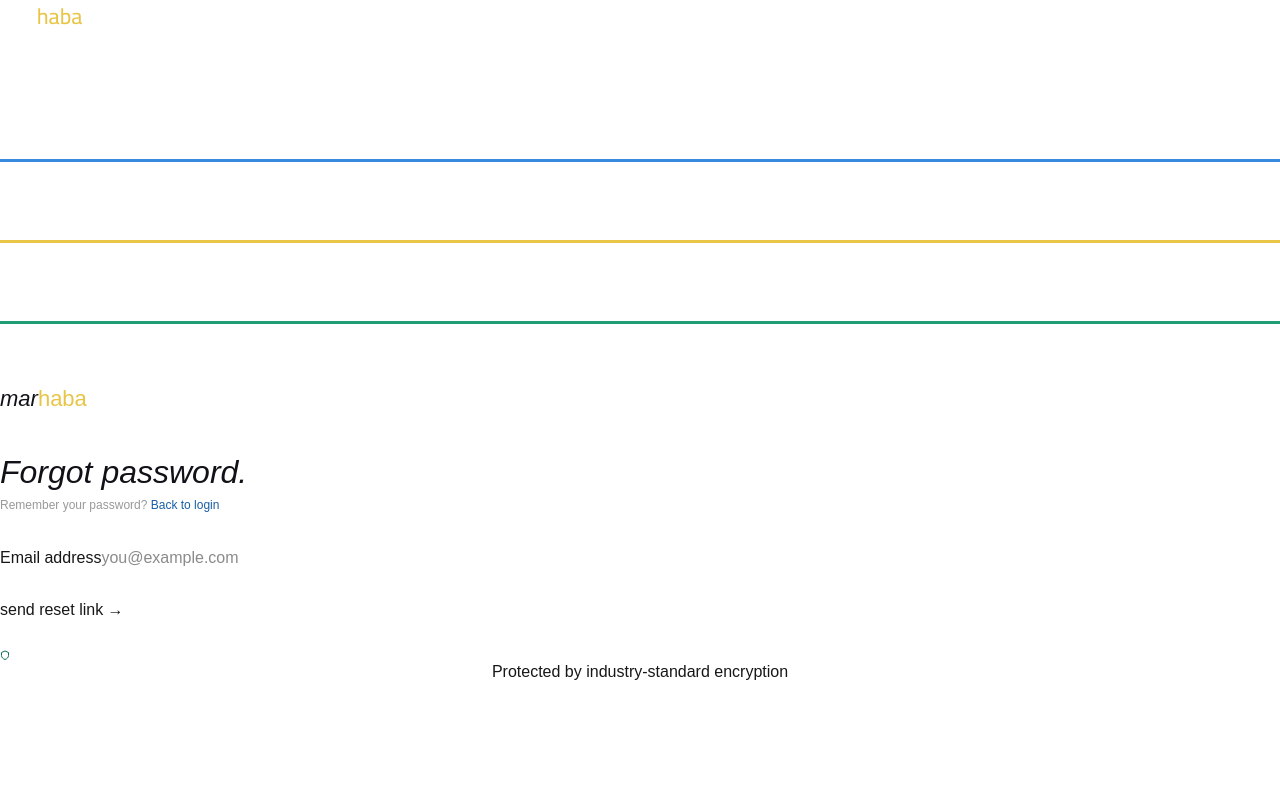
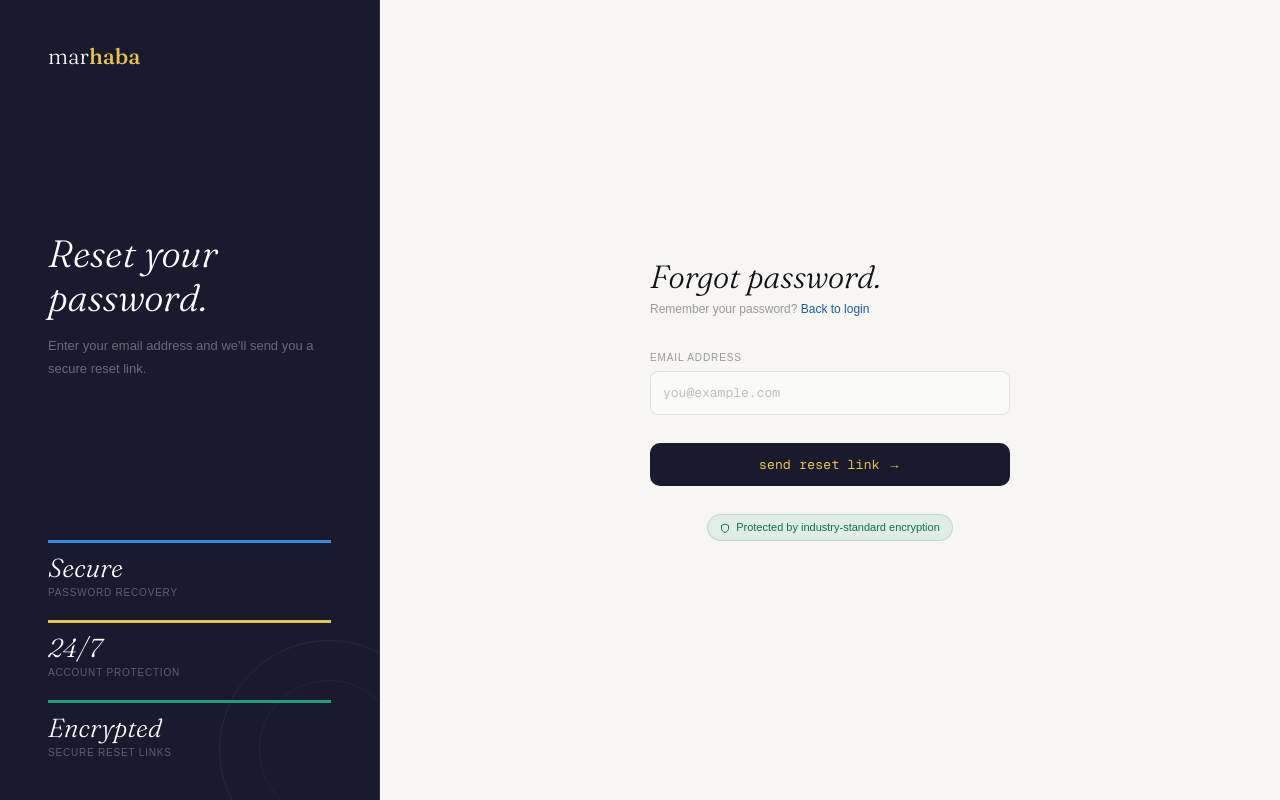
Before and after one commit to asadi80/marhaba, a Next.js app: page /forgot-password in a window 1280 px wide. Built offline with nearby package versions, Linux system fonts and the light colour scheme.

Commit message:
adding more featurs

```diff
--- a/app/api/listings/nearby/route.js
+++ b/app/api/listings/nearby/route.js
@@ -1,6 +1,6 @@
 // app/api/listings/nearby/route.js
 import { NextResponse } from "next/server";
-import {connectToDatabase} from '@/lib/mongodb';
+import { connectToDatabase } from '@/lib/mongodb';
 import Listing from "@/models/Listing";
 
 // Haversine formula to calculate distance between two coordinates (in km)
@@ -30,34 +30,68 @@ export async function GET(request) {
     const lng = parseFloat(searchParams.get('lng'));
     const radius = parseFloat(searchParams.get('radius')) || 50; // Default 50km radius
     const limit = parseInt(searchParams.get('limit')) || 20;
+    const category = searchParams.get('category'); // Optional category filter
 
     // Validate coordinates
     if (!lat || !lng || isNaN(lat) || isNaN(lng)) {
       return NextResponse.json(
-        { error: "Invalid coordinates. Please provide lat and lng parameters." },
+        {
+          success: false,
+          error: "Invalid coordinates. Please provide valid lat and lng parameters."
+        },
         { status: 400 }
       );
     }
 
-    // Fetch all listings with coordinates
-    const allListings = await Listing.find({
-      coordinates: { $exists: true, $ne: null }
-    })
+    // Build query
+    let query = {
+      coordinates: { $exists: true, $ne: null },
+      status: 'confirmed' // Only show confirmed listings
+    };
+
+    // Add category filter if provided
+    if (category && category !== 'all') {
+      query.category = category;
+    }
+
+    // Fetch all listings with coordinates (only needed fields for performance)
+    const allListings = await Listing.find(query)
+      .select('title description price location coordinates images category host createdAt')
+      .lean(); // Use lean() for better performance
+
+    if (!allListings || allListings.length === 0) {
+      return NextResponse.json({
+        success: true,
+        center: { lat, lng },
+        radius,
+        count: 0,
+        listings: [],
+        message: "No listings found in the specified area"
+      });
+    }
 
     // Filter listings by distance
     const nearbyListings = allListings
       .map(listing => {
+        // Skip listings without valid coordinates
+        if (!listing.coordinates ||
+            !listing.coordinates.lat ||
+            !listing.coordinates.lng) {
+          return null;
+        }
+
         const distance = getDistanceFromLatLonInKm(
           lat, lng,
           listing.coordinates.lat,
           listing.coordinates.lng
         );
+
         return {
-          ...listing.toObject(),
+          ...listing,
           distance: Math.round(distance * 10) / 10 // Round to 1 decimal
         };
       })
-      .filter(listing => listing.distance <= radius)
+      .filter(listing => listing && listing.distance <= radius)
       .sort((a, b) => a.distance - b.distance)
       .slice(0, limit);
 
@@ -66,13 +100,21 @@ export async function GET(request) {
       center: { lat, lng },
       radius,
       count: nearbyListings.length,
-      listings: nearbyListings
+      listings: nearbyListings,
+      filters: {
+        category: category || 'all',
+        limit
+      }
     });
 
   } catch (error) {
     console.error('Nearby listings error:', error);
     return NextResponse.json(
-      { error: 'Internal server error' },
+      {
+        success: false,
+        error: 'Internal server error',
+        message: error.message
+      },
       { status: 500 }
     );
   }
--- a/app/forgot-password/page.jsx
+++ b/app/forgot-password/page.jsx
@@ -2,36 +2,35 @@
 
 import { useState } from "react";
 import Link from "next/link";
-// import "./style.css";
+
+const stats = [
+  { val: "Secure",    label: "password recovery", border: "#378ADD" },
+  { val: "24/7",      label: "account protection", border: "#e8c547" },
+  { val: "Encrypted", label: "secure reset links",  border: "#1D9E75" },
+];
 
 export default function ForgotPasswordPage() {
-  const [email, setEmail] = useState("");
+  const [email,   setEmail]   = useState("");
   const [message, setMessage] = useState("");
-  const [error, setError] = useState("");
+  const [error,   setError]   = useState("");
   const [loading, setLoading] = useState(false);
 
   const handleSubmit = async (e) => {
     e.preventDefault();
-
     setLoading(true);
     setMessage("");
     setError("");
 
     try {
-      const res = await fetch("/api/auth/forgot-password", {
-        method: "POST",
-        headers: {
-          "Content-Type": "application/json",
-        },
-        body: JSON.stringify({ email }),
+      const res  = await fetch("/api/auth/forgot-password", {
+        method:  "POST",
+        headers: { "Content-Type": "application/json" },
+        body:    JSON.stringify({ email }),
       });
-
       const data = await res.json();
 
       if (res.ok) {
-        setMessage(
-          data.message || "Password reset link sent to your email!"
-        );
+        setMessage(data.message || "Password reset link sent to your email!");
         setEmail("");
       } else {
         setError(data.message || "Something went wrong");
@@ -45,321 +44,139 @@ export default function ForgotPasswordPage() {
   };
 
   return (
-    <>
-      <div className="page-wrap">
-        {/* LEFT PANEL */}
-        <div className="left-panel">
-          <div className="panel-deco" />
-          <div className="panel-deco2" />
+    <div className="min-h-screen flex bg-[#f7f6f2]">
 
-          <Link href="/" style={{ textDecoration: "none" }}>
-            <div
-              className="font-display"
-              style={{
-                fontFamily: "'Cairo', 'Tajawal', sans-serif",
-                fontWeight: 300,
-                fontSize: 22,
-                color: "#fff",
-              }}
-            >
-              mar
-              <span
-                style={{
-                  fontStyle: "normal",
-                  fontWeight: 500,
-                  color: "#e8c547",
-                }}
-              >
-                haba
+      {/* ── LEFT PANEL ── */}
+      <div className="hidden lg:flex flex-col justify-between w-[380px] shrink-0 bg-[#1a1a2e] px-12 py-10 border-r border-[#e8c547]/10 relative overflow-hidden">
+        {/* Decorative rings */}
+        <div className="absolute bottom-[-60px] right-[-60px] w-[220px] h-[220px] rounded-full border border-[#e8c547]/[0.08] pointer-events-none" />
+        <div className="absolute bottom-[-20px] right-[-20px] w-[140px] h-[140px] rounded-full border border-[#e8c547]/[0.06] pointer-events-none" />
+
+        {/* Logo */}
+        <Link href="/" className="relative z-10 w-fit no-underline">
+          <span className="font-light text-[22px] text-white [font-family:'Fraunces',serif]">
+            mar<span className="font-medium text-[#e8c547]">haba</span>
           </span>
-            </div>
         </Link>
 
-          <div>
-            <div
-              className="font-display"
-              style={{
-                fontStyle: "italic",
-                fontWeight: 300,
-                fontSize: 38,
-                color: "#fff",
-                lineHeight: 1.15,
-                marginBottom: "1rem",
-              }}
-            >
-              Reset your
-              <br />
-              password.
-            </div>
-
-            <p
-              style={{
-                fontSize: 13,
-                color: "rgba(255,255,255,0.35)",
-                lineHeight: 1.75,
-              }}
-            >
-              Enter your email address and we’ll send you a secure reset link.
+        {/* Headline */}
+        <div className="relative z-10">
+          <p className="italic font-light text-[38px] leading-[1.15] text-white mb-4 [font-family:'Fraunces',serif]">
+            Reset your<br />password.
+          </p>
+          <p className="text-[13px] leading-[1.75] text-white/35">
+            Enter your email address and we'll send you a secure reset link.
           </p>
         </div>
 
-          <div
-            style={{
-              display: "flex",
-              flexDirection: "column",
-              gap: 20,
-            }}
-          >
-            {[
-              {
-                val: "Secure",
-                label: "password recovery",
-                c: "#378ADD",
-              },
-              {
-                val: "24/7",
-                label: "account protection",
-                c: "#e8c547",
-              },
-              {
-                val: "Encrypted",
-                label: "secure reset links",
-                c: "#1D9E75",
-              },
-            ].map(({ val, label, c }) => (
-              <div
-                key={label}
-                style={{
-                  borderTop: `3px solid ${c}`,
-                  paddingTop: "0.8rem",
-                }}
-              >
-                <div
-                  className="font-display"
-                  style={{
-                    fontStyle: "italic",
-                    fontWeight: 300,
-                    fontSize: 26,
-                    color: "#fff",
-                    lineHeight: 1,
-                  }}
-                >
+        {/* Stats */}
+        <div className="relative z-10 flex flex-col gap-5">
+          {stats.map(({ val, label, border }) => (
+            <div key={label} className="pt-3" style={{ borderTop: `3px solid ${border}` }}>
+              <p className="italic font-light text-[26px] leading-none text-white [font-family:'Fraunces',serif]">
                 {val}
-                </div>
-
-                <div
-                  style={{
-                    fontSize: 10,
-                    letterSpacing: "0.08em",
-                    textTransform: "uppercase",
-                    color: "rgba(255,255,255,0.3)",
-                    marginTop: 4,
-                  }}
-                >
+              </p>
+              <p className="text-[10px] uppercase tracking-[0.08em] text-white/30 mt-1">
                 {label}
-                </div>
+              </p>
             </div>
           ))}
         </div>
       </div>
 
-        {/* RIGHT PANEL */}
-        <div className="right-panel">
-          <div className="form-wrap">
-            {/* MOBILE LOGO */}
-            <div className="mobile-logo">
-              <Link href="/" style={{ textDecoration: "none" }}>
-                <div
-                  className="font-display fu"
-                  style={{
-                    fontStyle: "italic",
-                    fontWeight: 300,
-                    fontSize: 22,
-                    color: "#111118",
-                    marginBottom: "2.5rem",
-                  }}
-                >
-                  mar
-                  <span
-                    style={{
-                      fontStyle: "normal",
-                      fontWeight: 500,
-                      color: "#e8c547",
-                    }}
-                  >
-                    haba
+      {/* ── RIGHT PANEL ── */}
+      <div className="flex-1 flex items-center justify-center px-6 py-10">
+        <div className="w-full max-w-[360px]">
+
+          {/* Mobile logo */}
+          <div className="lg:hidden mb-10">
+            <Link href="/" className="no-underline">
+              <span className="italic font-light text-[22px] text-[#111118] [font-family:'Fraunces',serif]">
+                mar<span className="not-italic font-medium text-[#e8c547]">haba</span>
               </span>
-                </div>
             </Link>
           </div>
 
-            <div className="fu fu1">
-              <h1
-                className="font-display"
-                style={{
-                  fontStyle: "italic",
-                  fontWeight: 300,
-                  fontSize: 32,
-                  color: "#111118",
-                  lineHeight: 1.1,
-                  marginBottom: 6,
-                }}
-              >
+          {/* Header */}
+          <div className="mb-8 animate-[fadeUp_0.45s_cubic-bezier(0.22,1,0.36,1)_0.08s_both]">
+            <h1 className="italic font-light text-[32px] leading-[1.1] text-[#111118] mb-1.5 [font-family:'Fraunces',serif]">
               Forgot password.
             </h1>
-
-              <p
-                style={{
-                  fontSize: 12,
-                  color: "#999",
-                  marginBottom: "2rem",
-                }}
-              >
+            <p className="text-[12px] text-[#999]">
               Remember your password?{" "}
-                <Link
-                  href="/login"
-                  style={{
-                    color: "#185FA5",
-                    textDecoration: "none",
-                  }}
-                >
+              <Link href="/login" className="text-[#185FA5] no-underline hover:underline">
                 Back to login
               </Link>
             </p>
           </div>
 
+          {/* Success banner */}
           {message && (
-              <div className="success-box fu">
-                <svg width="14" height="14" viewBox="0 0 14 14" fill="none">
-                  <circle
-                    cx="7"
-                    cy="7"
-                    r="6"
-                    stroke="#27500A"
-                    strokeWidth="1.2"
-                  />
-                  <path
-                    d="M4.5 7l2 2 3-4"
-                    stroke="#27500A"
-                    strokeWidth="1.2"
-                    strokeLinecap="round"
-                    strokeLinejoin="round"
-                  />
+            <div className="flex items-center gap-2 bg-[#eaf3de] border border-[#c5d9b1] rounded-[10px] px-3 py-2.5 text-[12px] text-[#27500A] mb-5 animate-[fadeUp_0.45s_cubic-bezier(0.22,1,0.36,1)_both]">
+              <svg width="14" height="14" viewBox="0 0 14 14" fill="none" className="shrink-0">
+                <circle cx="7" cy="7" r="6" stroke="#27500A" strokeWidth="1.2" />
+                <path d="M4.5 7l2 2 3-4" stroke="#27500A" strokeWidth="1.2" strokeLinecap="round" strokeLinejoin="round" />
               </svg>
-
               {message}
             </div>
           )}
 
+          {/* Error banner */}
           {error && (
-              <div className="error-box fu">
-                <svg width="14" height="14" viewBox="0 0 14 14" fill="none">
-                  <circle
-                    cx="7"
-                    cy="7"
-                    r="6"
-                    stroke="#A32D2D"
-                    strokeWidth="1.2"
-                  />
-                  <path
-                    d="M7 4v3.5M7 9.5h.01"
-                    stroke="#A32D2D"
-                    strokeWidth="1.2"
-                    strokeLinecap="round"
-                  />
+            <div className="flex items-center gap-2 bg-[#FCEBEB] border border-[#A32D2D]/15 rounded-[8px] px-3.5 py-2.5 text-[12px] text-[#791F1F] mb-5 animate-[fadeUp_0.45s_cubic-bezier(0.22,1,0.36,1)_both]">
+              <svg width="14" height="14" viewBox="0 0 14 14" fill="none" className="shrink-0">
+                <circle cx="7" cy="7" r="6" stroke="#A32D2D" strokeWidth="1.2" />
+                <path d="M7 4v3.5M7 9.5h.01" stroke="#A32D2D" strokeWidth="1.2" strokeLinecap="round" />
               </svg>
-
               {error}
             </div>
           )}
 
-            <form onSubmit={handleSubmit} className="fu fu2">
-              <div
-                style={{
-                  display: "flex",
-                  flexDirection: "column",
-                  gap: 14,
-                  marginBottom: "1.75rem",
-                }}
-              >
-                <div>
-                  <label className="field-label">
+          {/* Form */}
+          <form onSubmit={handleSubmit} className="animate-[fadeUp_0.45s_cubic-bezier(0.22,1,0.36,1)_0.16s_both]">
+            <div className="mb-7">
+              <label className="block text-[10px] uppercase tracking-[0.09em] text-[#999] mb-1.5">
                 Email address
               </label>
-
               <input
                 type="email"
                 required
-                    className="field-input"
                 placeholder="you@example.com"
                 value={email}
                 onChange={(e) => setEmail(e.target.value)}
+                className="w-full px-3 py-[11px] bg-[#fafaf8] border border-black/10 rounded-[8px] text-[13px] text-[#111118] font-mono outline-none placeholder:text-[#c0bfbb] transition-all duration-150 hover:border-black/20 focus:border-[#185FA5] focus:bg-white focus:shadow-[0_0_0_3px_rgba(24,95,165,0.08)]"
               />
-                </div>
             </div>
 
             <button
               type="submit"
               disabled={loading}
-                className="submit-btn"
+              className="w-full py-3 rounded-[10px] bg-[#1a1a2e] text-[#e8c547] text-[13px] font-mono tracking-[0.02em] border-none cursor-pointer transition-all duration-150 hover:enabled:opacity-90 hover:enabled:-translate-y-px disabled:opacity-45 disabled:cursor-not-allowed"
             >
-                {loading
-                  ? "sending reset link..."
-                  : "send reset link →"}
+              {loading ? "sending reset link..." : "send reset link →"}
             </button>
           </form>
 
-            <div
-              className="fu fu3"
-              style={{
-                marginTop: "1.75rem",
-                textAlign: "center",
-              }}
-            >
-              <div className="security-tag">
+          {/* Security tag */}
+          <div className="mt-7 text-center animate-[fadeUp_0.45s_cubic-bezier(0.22,1,0.36,1)_0.24s_both]">
+            <div className="inline-flex items-center gap-1.5 bg-[#1D9E75]/10 border border-[#1D9E75]/20 rounded-full px-3 py-1 text-[11px] text-[#0F6E56]">
               <svg width="10" height="10" viewBox="0 0 10 10" fill="none">
-                  <path
-                    d="M5 1L1.5 2.5v3C1.5 7.4 3 8.8 5 9.5c2-0.7 3.5-2.1 3.5-4V2.5L5 1z"
-                    stroke="#0F6E56"
-                    strokeWidth="1"
-                    strokeLinejoin="round"
-                  />
+                <path d="M5 1L1.5 2.5v3C1.5 7.4 3 8.8 5 9.5c2-0.7 3.5-2.1 3.5-4V2.5L5 1z" stroke="#0F6E56" strokeWidth="1" strokeLinejoin="round" />
               </svg>
-
               Protected by industry-standard encryption
             </div>
           </div>
-          </div>
+
         </div>
       </div>
 
-      <style jsx>{`
-        .success-box {
-          background: #eaf3de;
-          border: 1px solid #c5d9b1;
-          border-radius: 8px;
-          padding: 10px 12px;
-          font-size: 12px;
-          color: #27500a;
-          display: flex;
-          align-items: center;
-          gap: 8px;
-          margin-bottom: 1.25rem;
-        }
-
-        .error-box {
-          background: #fdecec;
-          border: 1px solid #f5c2c2;
-          border-radius: 8px;
-          padding: 10px 12px;
-          font-size: 12px;
-          color: #a32d2d;
-          display: flex;
-          align-items: center;
-          gap: 8px;
-          margin-bottom: 1.25rem;
+      {/* fadeUp keyframe — Tailwind doesn't ship this by default */}
+      <style>{`
+        @keyframes fadeUp {
+          from { opacity: 0; transform: translateY(14px); }
+          to   { opacity: 1; transform: translateY(0); }
         }
       `}</style>
-    </>
+    </div>
   );
 }
--- a/models/User.js
+++ b/models/User.js
@@ -64,9 +64,11 @@ const UserSchema = new mongoose.Schema(
       memberSince: { type: Date, default: Date.now },
     },
   },
-  { timestamps: true },
+  { timestamps: true }
 );
 
+// Pre-save middleware
+// Pre-save middleware
 // Pre-save middleware
 UserSchema.pre("save", function () {
   if (this.role === "host" && this.status === "confirmed") {
@@ -77,56 +79,45 @@ UserSchema.pre("save", function () {
       this.hostExpiryDate = expiry;
     }
   }
+
   if (this.status === "pending") {
     this.hostExpiryDate = null;
   }
+
   this.lastActive = new Date();
 });
 
-// Password hashing middleware
-UserSchema.pre("save", async function (next) {
-  if (!this.isModified("password")) {
-    return next();
-  }
-  try {
-    const salt = await bcrypt.genSalt(10);
-    this.password = await bcrypt.hash(this.password, salt);
-    next();
-  } catch (error) {
-    next(error);
-  }
-});
 
 // Method to compare passwords
-UserSchema.methods.comparePassword = async function (candidatePassword) {
+UserSchema.methods.comparePassword = async function(candidatePassword) {
   return await bcrypt.compare(candidatePassword, this.password);
 };
 
 // Method to generate email verification token
-UserSchema.methods.generateEmailVerificationToken = function () {
-  const token = crypto.randomBytes(32).toString("hex");
+UserSchema.methods.generateEmailVerificationToken = function() {
+  const token = crypto.randomBytes(32).toString('hex');
   this.emailVerificationToken = token;
   this.emailVerificationExpires = Date.now() + 24 * 60 * 60 * 1000;
   return token;
 };
 
 // Method to generate password reset token
-UserSchema.methods.generatePasswordResetToken = function () {
-  const token = crypto.randomBytes(32).toString("hex");
+UserSchema.methods.generatePasswordResetToken = function() {
+  const token = crypto.randomBytes(32).toString('hex');
   this.resetPasswordToken = token;
   this.resetPasswordExpires = Date.now() + 1 * 60 * 60 * 1000;
   return token;
 };
 
 // Method to check if host is expired
-UserSchema.methods.isHostExpired = function () {
+UserSchema.methods.isHostExpired = function() {
   if (this.role !== "host") return false;
   if (!this.hostExpiryDate) return false;
   return new Date() > this.hostExpiryDate;
 };
 
 // Method to get days until expiry
-UserSchema.methods.getDaysUntilExpiry = function () {
+UserSchema.methods.getDaysUntilExpiry = function() {
   if (!this.hostExpiryDate) return null;
   const now = new Date();
   const expiry = new Date(this.hostExpiryDate);
```
Also changed, not shown: app/api/listings/[id]/route.js (+38 -16 lines), app/forgot-password/style.css (added). Lines whose indentation alone changed are shown as unchanged.
